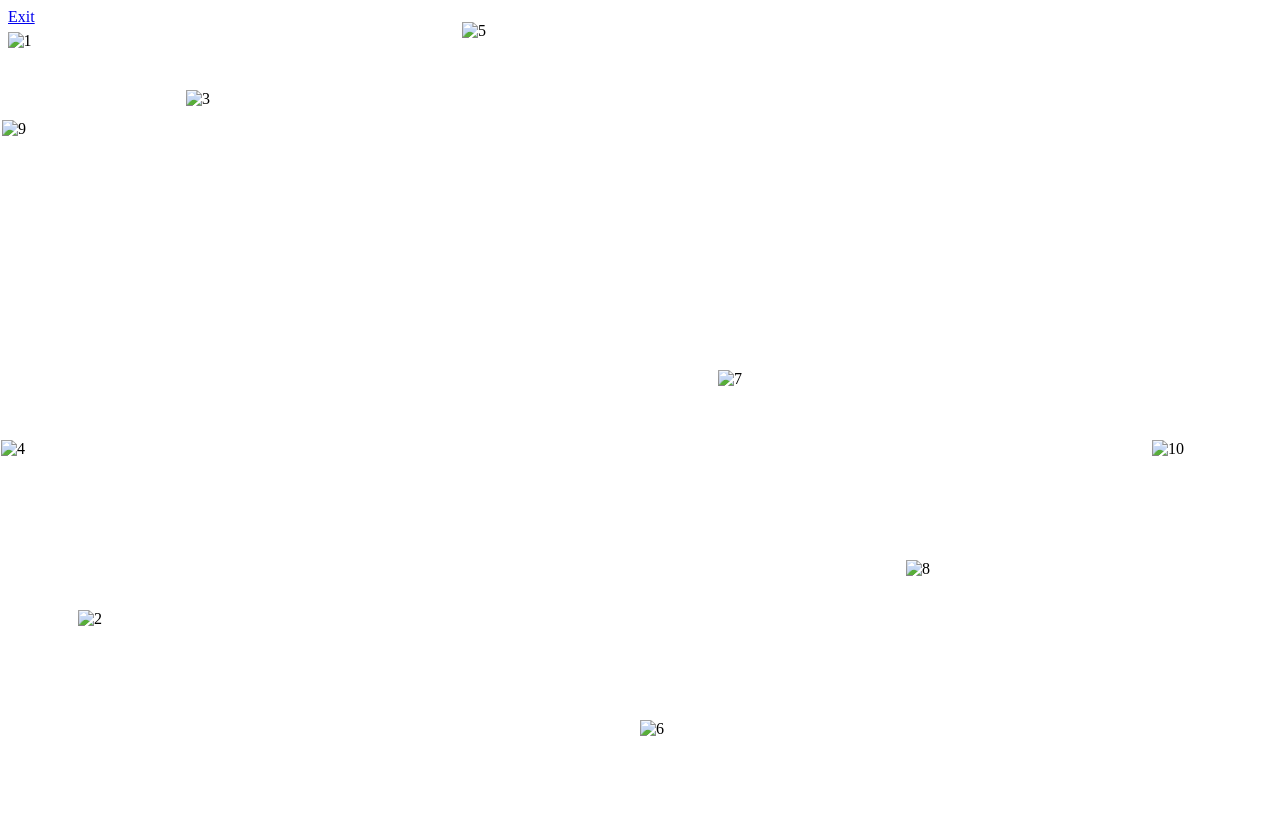
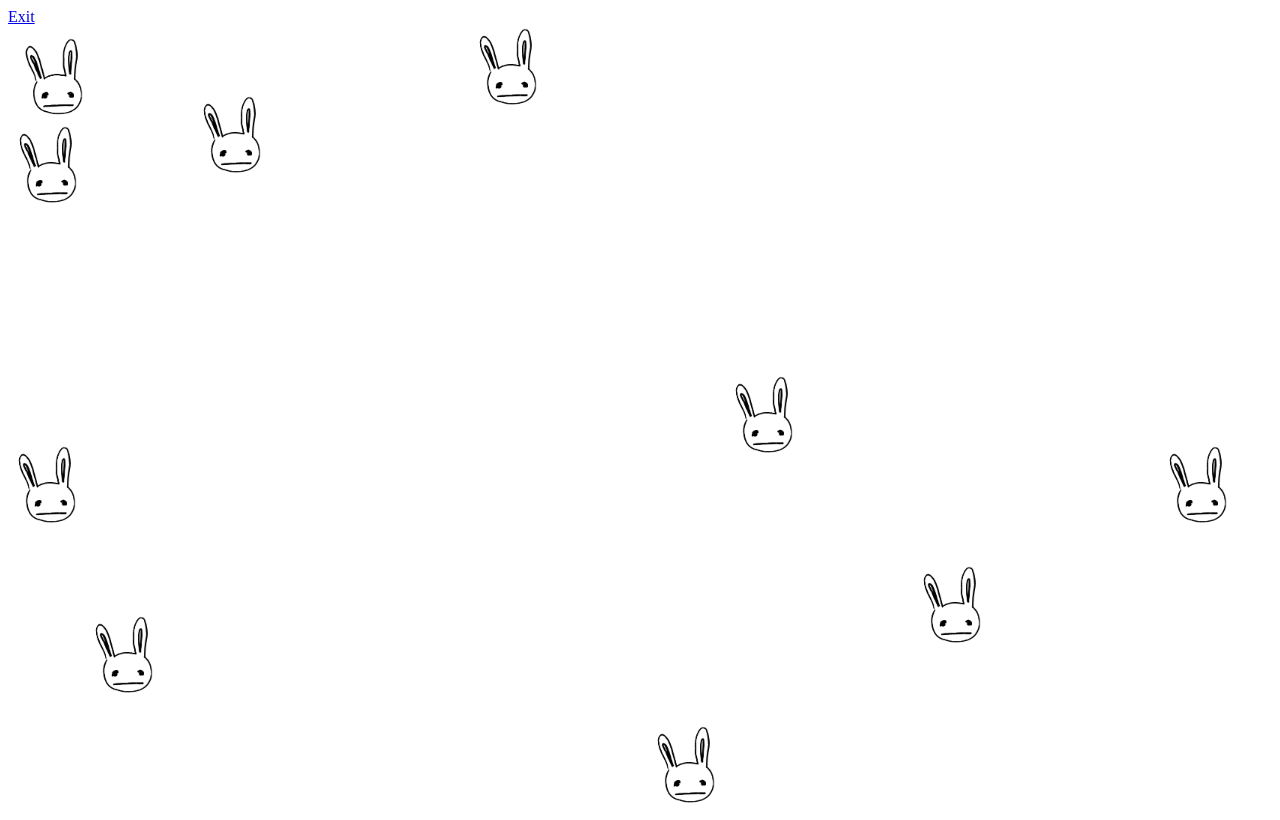
Before and after one commit to Zhonm301/Escapism_project, a plain HTML site: page Collection7.html in a window 1280 px wide. Drawn offline with Linux system fonts and the light colour scheme; files that its build step writes are made by us from their sources.

Commit message:
Update Collection7.html

```diff
--- a/Collection7.html
+++ b/Collection7.html
@@ -3,23 +3,23 @@
 <head>
     <meta charset="UTF-8">
     <meta name="viewport" content="width=device-width, initial-scale=1.0">
-    <link rel="stylesheet" href="css/Content7.css">
+    <link rel="stylesheet" href="Content7.css">
     <title>Document</title>
 </head>
 <body>
     <div class="Exit">
         <a href="index.html">Exit</a>
     </div>
-    <img class="one" src="Content7_images/Collection7_bunnygif.gif" alt="1">
-    <img class="two" src="Content7_images/Collection7_bunnygif.gif" alt="2">
-    <img class="three" src="Content7_images/Collection7_bunnygif.gif" alt="3">
-    <img class="four" src="Content7_images/Collection7_bunnygif.gif" alt="4">
-    <img class="five" src="Content7_images/Collection7_bunnygif.gif" alt="5">
-    <img class="six" src="Content7_images/Collection7_bunnygif.gif" alt="6">
-    <img class="seven" src="Content7_images/Collection7_bunnygif.gif" alt="7">
-    <img class="eight" src="Content7_images/Collection7_bunnygif.gif" alt="8">
-    <img class="nine" src="Content7_images/Collection7_bunnygif.gif" alt="9">
-    <img class="ten" src="Content7_images/Collection7_bunnygif.gif" alt="10">
+    <img class="one" src="Collection7_bunnygif.gif" alt="1">
+    <img class="two" src="Collection7_bunnygif.gif" alt="2">
+    <img class="three" src="Collection7_bunnygif.gif" alt="3">
+    <img class="four" src="Collection7_bunnygif.gif" alt="4">
+    <img class="five" src="Collection7_bunnygif.gif" alt="5">
+    <img class="six" src="Collection7_bunnygif.gif" alt="6">
+    <img class="seven" src="Collection7_bunnygif.gif" alt="7">
+    <img class="eight" src="Collection7_bunnygif.gif" alt="8">
+    <img class="nine" src="Collection7_bunnygif.gif" alt="9">
+    <img class="ten" src="Collection7_bunnygif.gif" alt="10">
 
     <div class="Text1"></div>
 </body>
```
